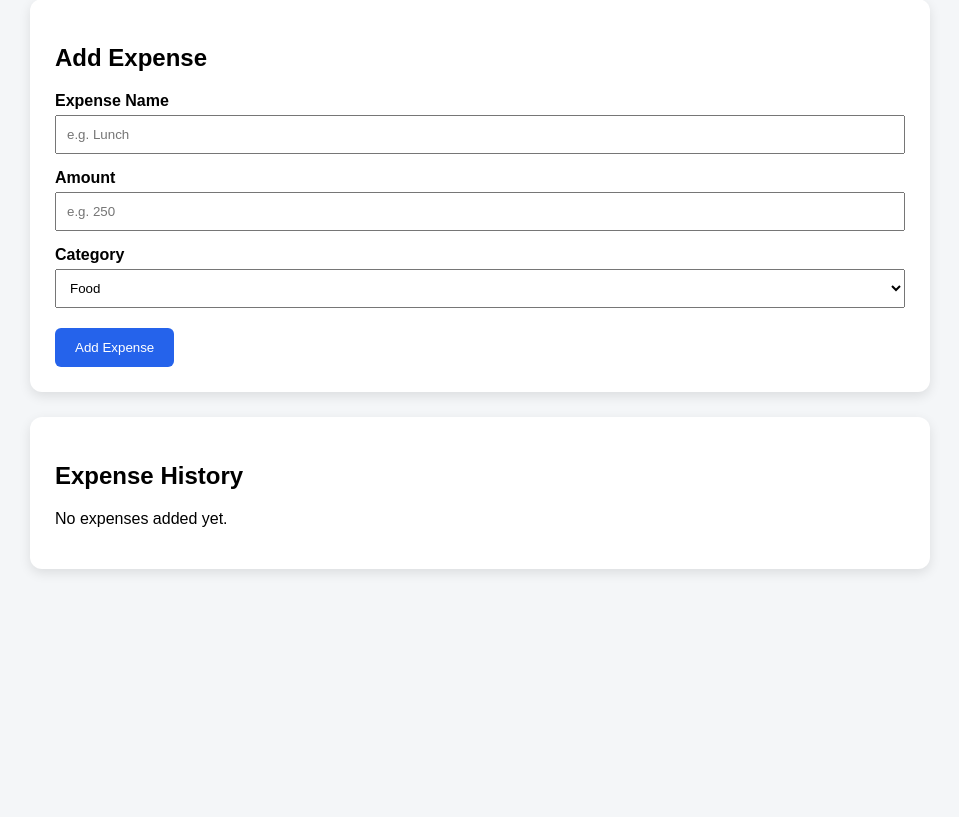
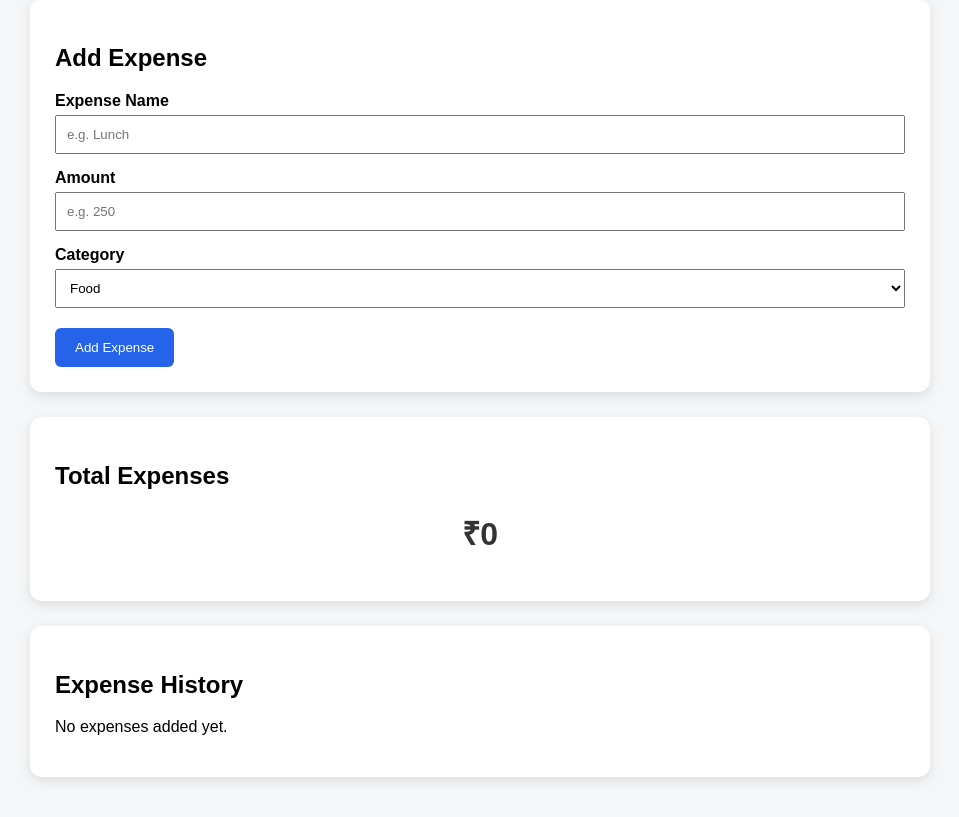
Before and after one commit to ahen-7/smart-expense-tracker, a Flask app: page / in a window 1280 px wide. Shown: the part 104-921 px from the top of the page, without its empty margins (160-1119 px from the left). Before the commit the page ends 677 px from the top, so only its background shows below. Run offline with Flask 3, Linux system fonts and the light colour scheme.

Commit message:
Update index.html

```diff
--- a/templates/index.html
+++ b/templates/index.html
@@ -103,6 +103,11 @@
 
         </form>
     </div>
+    <div class="card">
+    <h2>Total Expenses</h2>
+
+    <h1>₹{{ expenses | sum(attribute='amount') }}</h1>
+</div>
 <div class="card">
     <h2>Expense History</h2>
 
```
